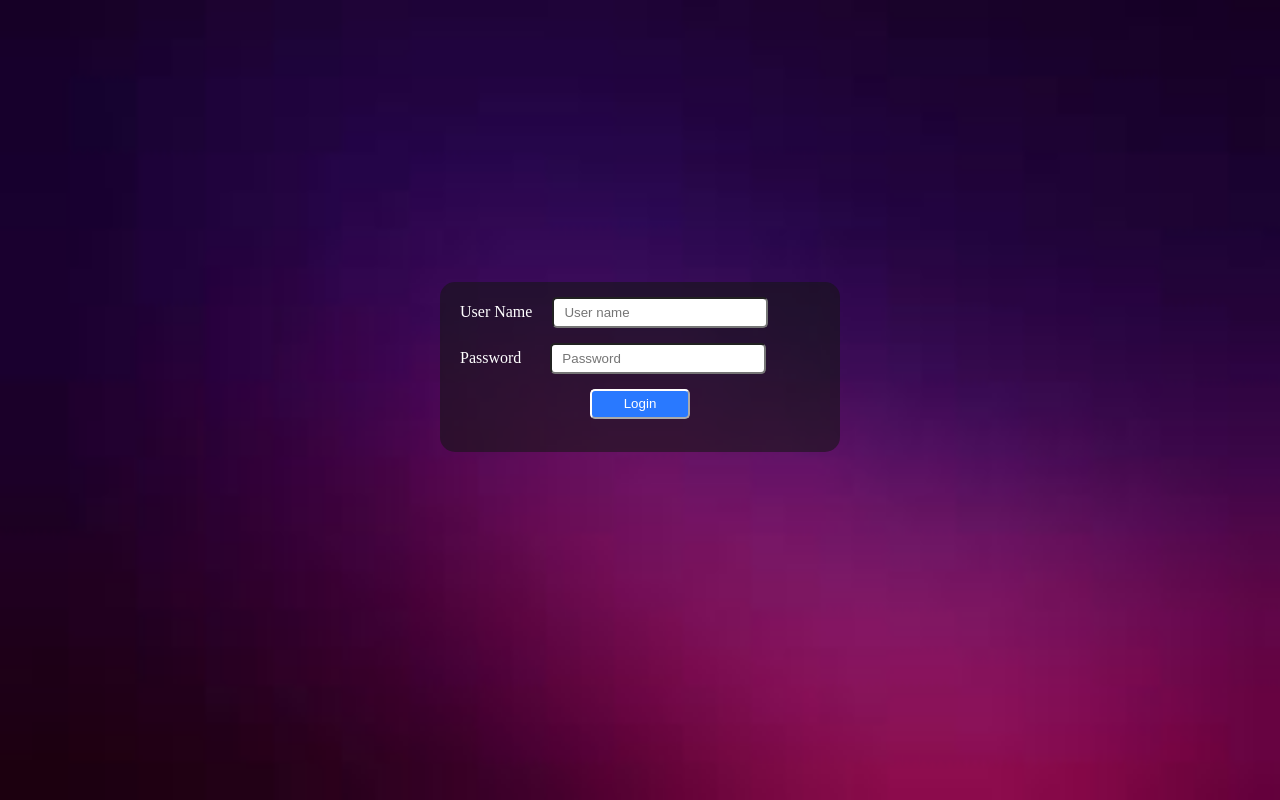
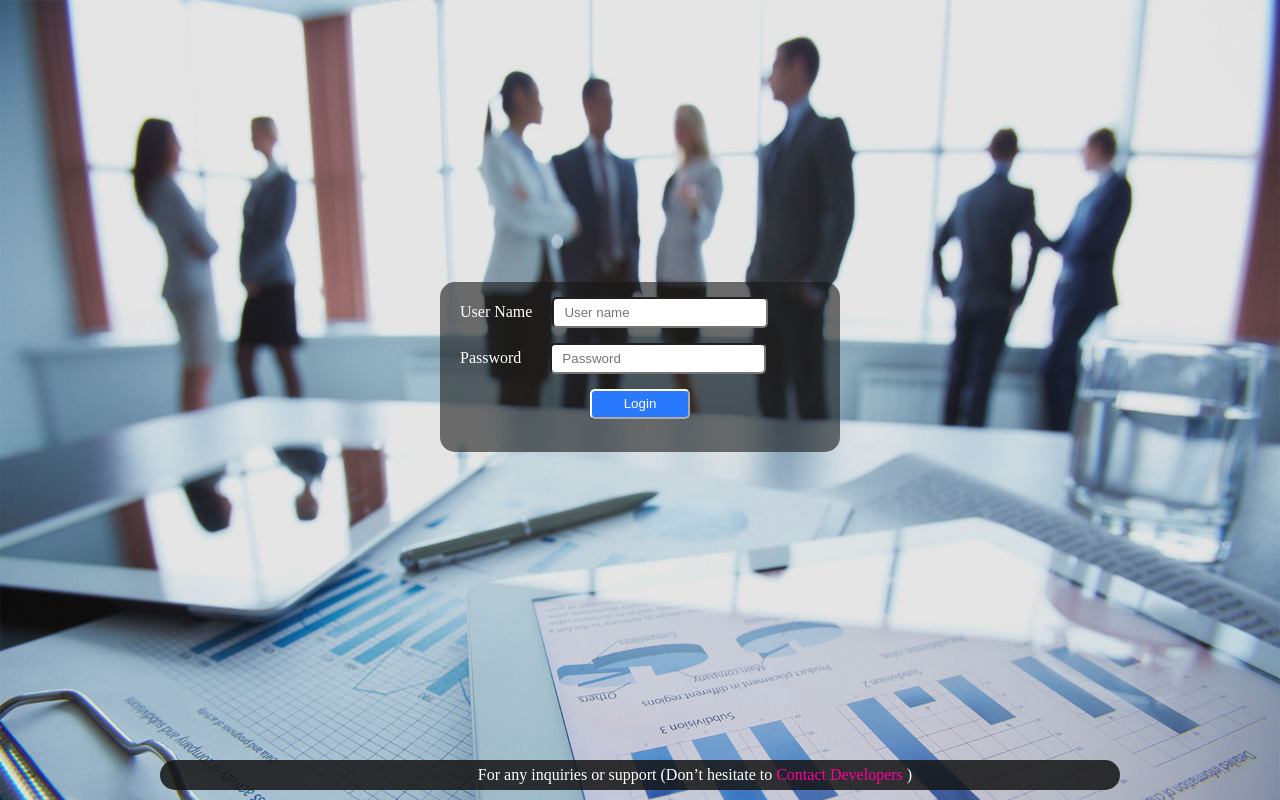
Before and after one commit to saeedsharaf/mtd, a PHP site: page / in a window 1280 px wide. Run offline with PHP 8.4, Linux system fonts and the light colour scheme.

Commit message:
modify login

```diff
--- a/index.php
+++ b/index.php
@@ -22,6 +22,9 @@ include 'config/login.php';
 	</form>
 	<span> <?php echo $error; ?> </span>
 </div>
+<div class="footer" >
+<span >For any inquiries or support (Don’t hesitate to <a style="text-decoration:none;" href='mailto:XCC-Tamer  Kassem; XCC.Mostafa.Magdy@te.eg?cc=XCC-Saeed Sharaf; XCC-Adel Abdelaziz&subject=TelecomEgypt  WE-eye "Application Support"'>Contact Developers</a> )</span>
+</div>
 
 
 
--- a/style/loginstyle.css
+++ b/style/loginstyle.css
@@ -1,7 +1,7 @@
 body{
 
 margin: 0;
-background-image:url('download2.jpg');
+background-image:url('test.jpg');
 background-repeat: no-repeat;
 background-size: 100% 100vh;
 
@@ -76,3 +76,23 @@ span{
 margin-left: 110px;
 color: white;
 }
+
+.footer{
+background-color: rgba(21, 21, 21, 0.86);
+height:30px;
+position:fixed;
+bottom:10px;
+width:75%;
+left: 12.5%;
+border-radius:15px;
+text-align: center;
+line-height: 30px;
+
+}
+a{
+	color: #ff0097;
+
+}
+a:hover{
+	color: white;
+}
```
